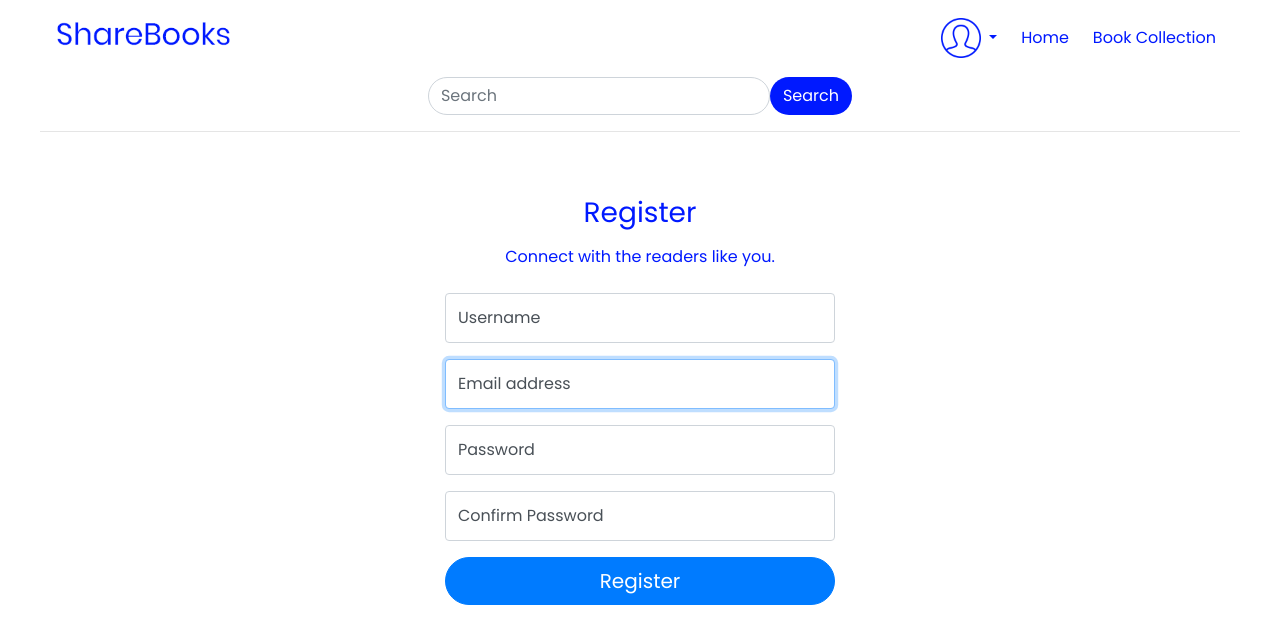
After one commit to asharyapandey/BookSharingSite, a Django app: template users/templates/users/register.html in a window 1280 px wide. The commit adds this page. Shown: the top 644 px of the page. Run offline with Django 3.2, Linux system fonts and the light colour scheme; the template is opened without the code that fills it, so the values that code supplies are empty; some libraries are stand-ins or nearby versions.

Commit message:
added individual pages for login and register

```diff
--- a/BookSharingSite/settings.py
+++ b/BookSharingSite/settings.py
@@ -127,3 +127,5 @@ STATICFILES_DIRS = [
 #where all the media files are stored
 MEDIA_ROOT = os.path.join(BASE_DIR, 'media')
 MEDIA_URL = '/media/'
+
+LOGIN_URL = 'login'
--- a/static/JS/base.js
+++ b/static/JS/base.js
@@ -107,3 +107,8 @@ document.querySelector('.signup-toggle').addEventListener('click', () => {
     $('#modalLogin').modal('hide');
     $('#modalSignup').modal('show');
 })
+
+
+function toggleLogin(){
+    $('#modalLogin').modal('show');
+}
--- a/templates/base.html
+++ b/templates/base.html
@@ -7,12 +7,6 @@
 	<meta name="viewport" content="width=device-width, initial-scale=1.0" />
 	<meta http-equiv="X-UA-Compatible" content="ie=edge" />
 	<title>Home</title>
-	<!-- <link
-      rel="stylesheet"
-      href="https://stackpath.bootstrapcdn.com/bootstrap/4.4.1/css/bootstrap.min.css"
-      integrity="sha384-Vkoo8x4CGsO3+Hhxv8T/Q5PaXtkKtu6ug5TOeNV6gBiFeWPGFN9MuhOf23Q9Ifjh"
-      crossorigin="anonymous"
-    /> -->
 	<link rel="stylesheet" href="{% static 'CSS/bootstrap.css' %}" />
 	<link rel="stylesheet" href="{% static 'CSS/style.css' %}" />
 </head>
@@ -21,7 +15,7 @@
 	<!-- navbar -->
 	<div class="my-container">
 		<nav class="navbar navbar-expand-lg">
-			<a class="navbar-brand" href="#"><img src="{% static 'images/ShareBooks.png' %}" alt=""
+			<a class="navbar-brand" href="{% url 'home_page' %}"><img src="{% static 'images/ShareBooks.png' %}" alt=""
 					class="site-logo"></a>
 			<button class="navbar-toggler" type="button" data-toggle="collapse" data-target="#navbarNavDropdown"
 				aria-controls="navbarNavDropdown" aria-expanded="false" aria-label="Toggle navigation">
@@ -36,12 +30,12 @@
 						</a>
 						<div class="dropdown-menu" aria-labelledby="navbarDropdownMenuLink">
 							{% if user.is_authenticated %}
-								<a class="dropdown-item" href="#">My Profile</a>
+								<a class="dropdown-item" href="{% url 'profile' %}">My Profile</a>
 								<a class="dropdown-item" href="#">SignasdfUp</a>
 								<a class="dropdown-item" href="{% url 'logout' %}">Log Out</a>
 							{% else %}
 								<a class="dropdown-item" href="#" data-toggle="modal" data-target="#modalSignup">Sign Up</a>
-								<a class="dropdown-item" href="#" data-toggle="modal" data-target="#modalLogin">Log In</a>
+								<a class="dropdown-item" href="{% url 'login' %}">Log In</a>
 							{% endif %}
 						</div>
 					</li>
@@ -64,6 +58,17 @@
 		</form>
 		<hr>
 	</div>
+	<!-- messeges -->
+			{% if messages %}
+				{% for message in messages %}
+					<div class="alert alert-{{ message.tags }} text-center alert-dismissible fade show" >
+						{{ message }}
+						<button type="button" class="close" data-dismiss="alert" aria-label="Close">
+							<span aria-hidden="true">&times;</span>
+						</button>
+					</div>
+				{% endfor %}
+			{% endif %}
 	<!-- content -->
 
 	<div class="my-container">
@@ -95,7 +100,7 @@
 						</div>
 					</div>
 					<div class="modal-footer">
-						<p id="error-alert-login" class="text-danger mr-auto">fffff</p>
+						<p id="error-alert-login" class="text-danger mr-auto"></p>
 						<button type="Submit" class="btn btn-primary btn-block rounded-pill">Log In</button>
 					</div>
 				</form>
@@ -103,7 +108,7 @@
 			</div>
 		</div>
 	</div>
-	<!-- model signup-div -->
+	<!-- modal signup-div -->
 	<div class="modal fade" id="modalSignup" tabindex="-1" role="dialog" aria-labelledby="modalSignup"
 		aria-hidden="true">
 		<div class="modal-dialog modal-dialog-centered" role="document">
--- /dev/null
+++ b/users/templates/users/register.html
@@ -0,0 +1,33 @@
+{% extends 'base.html' %}
+{% load static %}
+{% block content %}
+    <form class="form-signin pt-5">
+        <div class="text-center mb-4">
+            <h1 class="h3 mb-3 font-weight-normal">Register</h1>
+            <p>
+                Connect with the readers like you.
+            </p>
+        </div>
+        <div class="form-label-group">
+            <input type="text" id="username" class="form-control" placeholder="Username" required>
+            <label for="username">Username</label>
+        </div>
+
+        <div class="form-label-group">
+            <input type="email" id="email" class="form-control" placeholder="Email address" required autofocus>
+            <label for="email">Email address</label>
+        </div>
+
+        <div class="form-label-group">
+            <input type="password" id="password" class="form-control" placeholder="Password" required>
+            <label for="password">Password</label>
+        </div>
+
+        <div class="form-label-group">
+            <input type="password" id="confirmPassword" class="form-control" placeholder="Confirm Password" required>
+            <label for="confirmPassword">Confirm Password</label>
+        </div>
+
+        <button class="btn btn-lg btn-primary btn-block rounded-pill" type="submit">Register</button>
+    </form>
+{% endblock %}
--- a/users/urls.py
+++ b/users/urls.py
@@ -4,5 +4,6 @@ from . import views
 urlpatterns = [
     path('register/', views.register, name = 'register'),
     path('logout/', views.logout, name = 'logout'),
-    path('login/', views.login, name = 'login')
+    path('login/', views.login, name = 'login'),
+    path('profile/', views.profile, name = 'profile')
 ]
```
Also changed, not shown: users/templates/users/login.html (added, +31 -0 lines), users/templates/users/profile.html (+12 -12 lines), users/views.py (+15 -4 lines), db.sqlite3.
